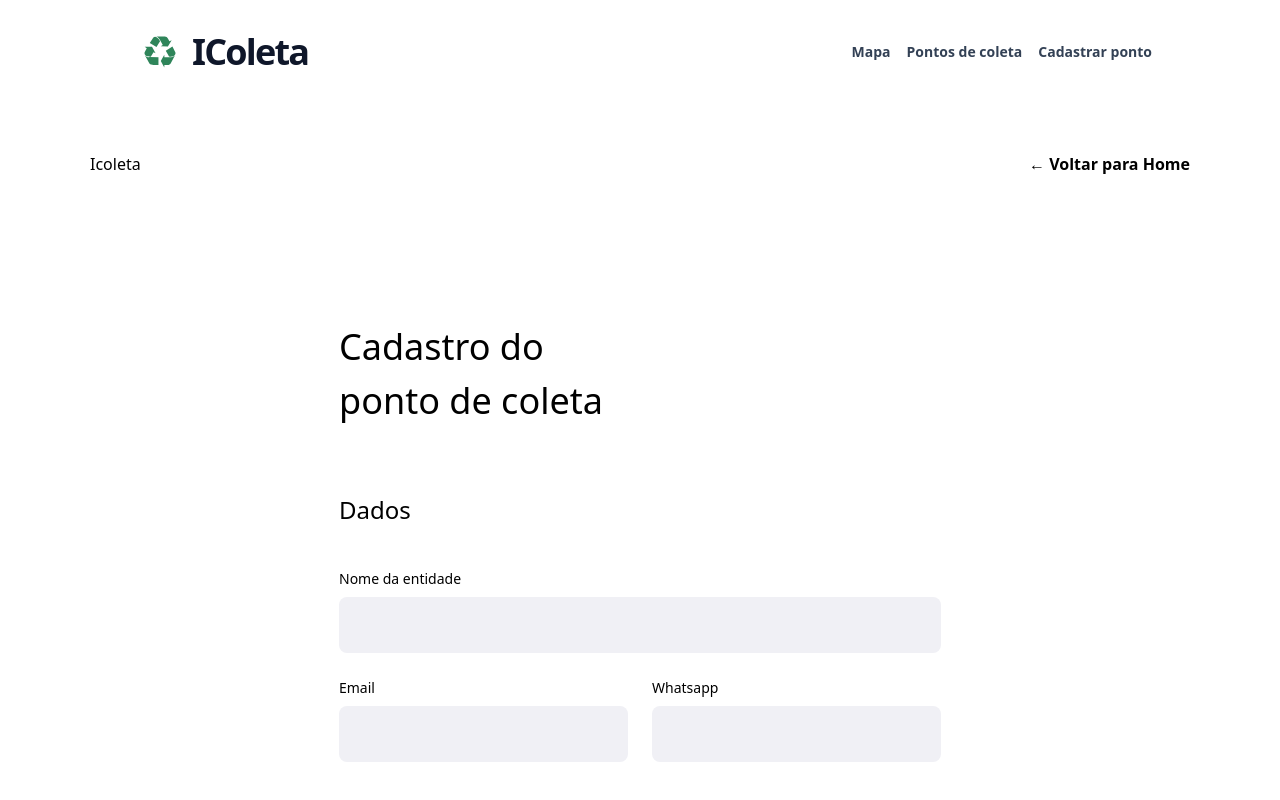
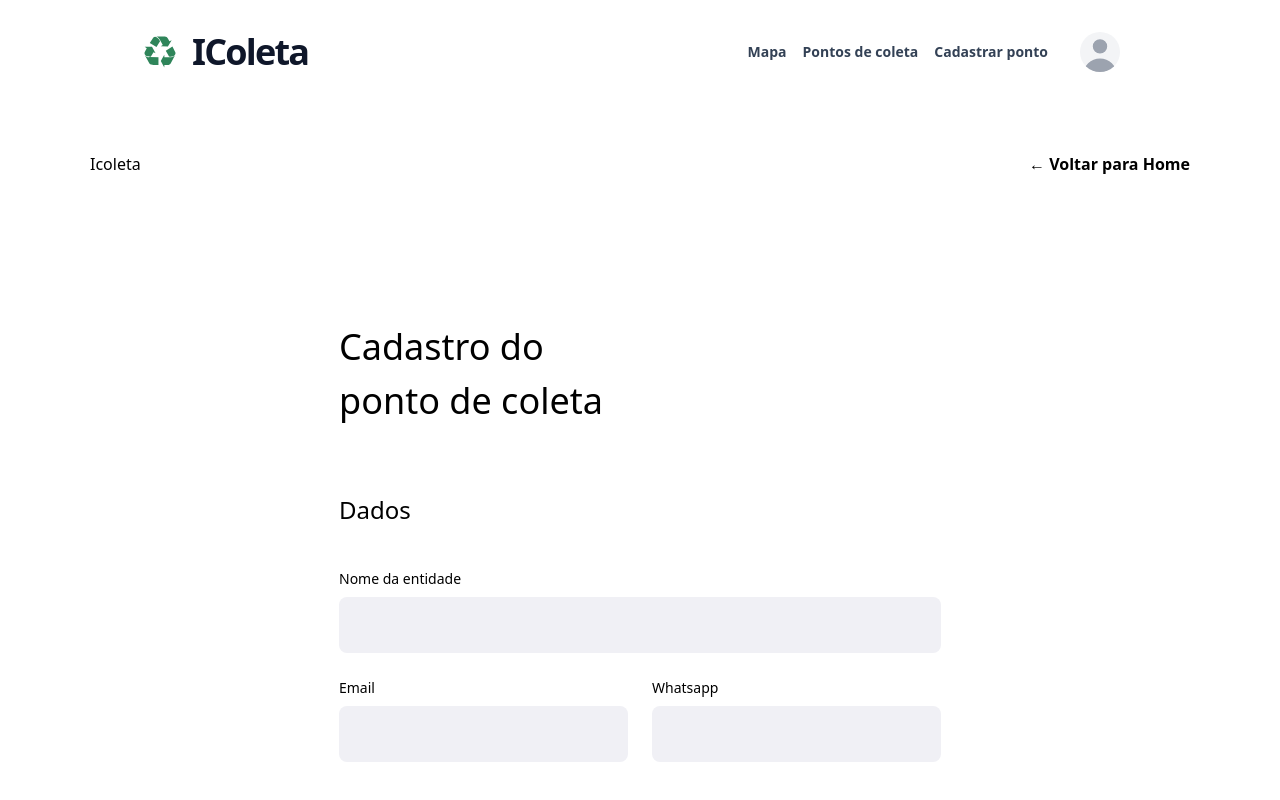
Before and after one commit to icoleta/icoleta-front, a React (Create React App) app: page /ponto/criar in a window 1280 px wide. Shown: the top 800 px of the page. Built offline with nearby package versions, Linux system fonts and the light colour scheme; no server answers.

Commit message:
feat: add avatar button with dropdown options for signed entity

```diff
--- a/src/components/Header.jsx
+++ b/src/components/Header.jsx
@@ -1,10 +1,28 @@
-import React from "react";
+import React, { useEffect, useRef, useState } from "react";
 import svg from "../assets/recycle_icon.svg";
 import { Link } from "react-router-dom";
 import { useAuth } from "../contexts/auth";
 
+function useOutsideClick(ref, callback) {
+  useEffect(() => {
+    function handleClickOutside(event) {
+      if (ref.current && !ref.current.contains(event.target)) {
+        callback();
+      }
+    }
+    document.addEventListener("mousedown", handleClickOutside);
+
+    return () => {
+      document.removeEventListener("mousedown", handleClickOutside);
+    };
+  }, [ref]);
+}
+
 function Header() {
   const { signed } = useAuth();
+  const wrapperRef = useRef(null);
+  const [isDropdownOpen, setIsDropdownOpen] = useState(false);
+  useOutsideClick(wrapperRef, () => setIsDropdownOpen(false));
 
   return (
     <div className="flex px-32 py-8 justify-between">
@@ -16,6 +34,7 @@ function Header() {
           </h3>
         </div>
       </Link>
+      <div className="flex">
         <div className="child:ml-4 flex items-center text-slate-700 font-semibold text-sm">
           <Link to="/mapa">Mapa</Link>
           <Link to="/lista-de-pontos">Pontos de coleta</Link>
@@ -25,6 +44,71 @@ function Header() {
             <Link to="/entidade/login">Cadastrar ponto</Link>
           )}
         </div>
+        {signed && (
+          <div className="mx-8">
+            <div
+              onClick={() => setIsDropdownOpen(true)}
+              className="relative cursor-pointer w-10 h-10 overflow-hidden bg-gray-100 rounded-full"
+            >
+              <svg
+                className="absolute w-12 h-12 text-gray-400 -left-1"
+                fill="currentColor"
+                viewBox="0 0 20 20"
+                xmlns="http://www.w3.org/2000/svg"
+              >
+                <path
+                  fill-rule="evenodd"
+                  d="M10 9a3 3 0 100-6 3 3 0 000 6zm-7 9a7 7 0 1114 0H3z"
+                  clip-rule="evenodd"
+                ></path>
+              </svg>
+            </div>
+            <div
+              id="dropdown"
+              ref={wrapperRef}
+              className={
+                (isDropdownOpen ? "" : "hidden ") +
+                "absolute z-10 bg-white divide-y divide-gray-100 rounded shadow w-44"
+              }
+            >
+              <ul
+                className="py-1 text-sm text-gray-700"
+                aria-labelledby="dropdownDefault"
+              >
+                <li>
+                  <a
+                    href="/entidade/admin"
+                    className="block px-4 py-2 hover:bg-gray-100"
+                  >
+                    Seu perfil
+                  </a>
+                </li>
+                <li>
+                  <a
+                    href="/entidade/edicao"
+                    className="block px-4 py-2 hover:bg-gray-100"
+                  >
+                    Editar dados
+                  </a>
+                </li>
+                <li>
+                  <a
+                    href="/ponto/criar"
+                    className="block px-4 py-2 hover:bg-gray-100"
+                  >
+                    Cadastrar ponto
+                  </a>
+                </li>
+                <li>
+                  <a href="#" className="block px-4 py-2 hover:bg-gray-100">
+                    Sair
+                  </a>
+                </li>
+              </ul>
+            </div>
+          </div>
+        )}
+      </div>
     </div>
   );
 }
```
Lines whose indentation alone changed are shown as unchanged.
